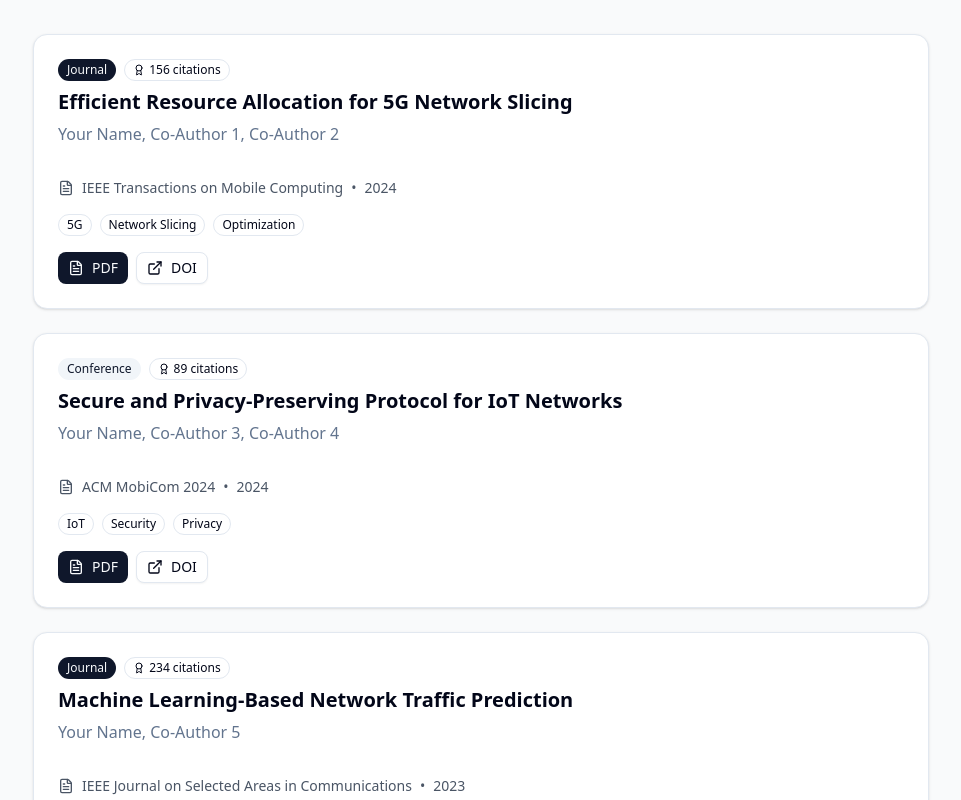
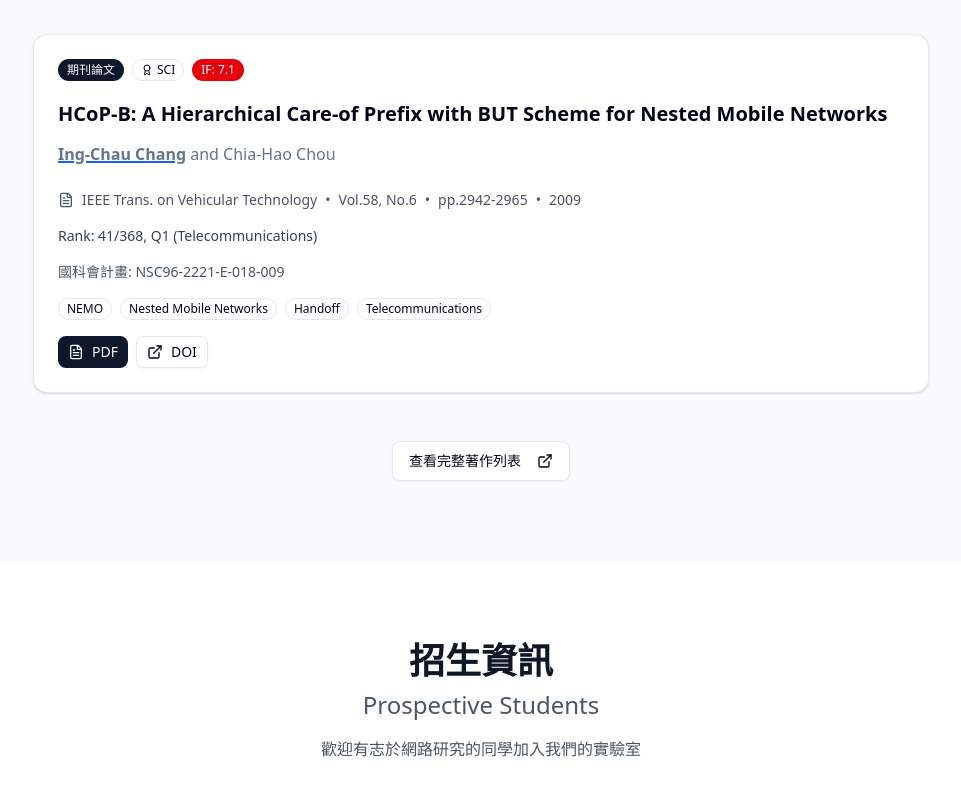
Before and after one commit to Laurence-R/professor_web_modernization, a Next.js app: page / in a window 1280 px wide. Shown: the part 1720-2520 px from the top of the page, without its empty margins (159-1120 px from the left). Built offline with nearby package versions, Linux system fonts and the light colour scheme.

Commit message:
fix: selected publications fixing

```diff
--- a/src/components/sections/SelectedPublications.tsx
+++ b/src/components/sections/SelectedPublications.tsx
@@ -9,45 +9,40 @@ import { Button } from "@/components/ui/button";
 
 const publications = [
     {
-        title: "Efficient Resource Allocation for 5G Network Slicing",
-        authors: "Your Name, Co-Author 1, Co-Author 2",
-        venue: "IEEE Transactions on Mobile Computing",
-        year: 2024,
-        citations: 156,
+        title: "HCoP-B: A Hierarchical Care-of Prefix with BUT Scheme for Nested Mobile Networks",
+        authors: "Ing-Chau Chang and Chia-Hao Chou",
+        venue: "IEEE Trans. on Vehicular Technology",
+        volume: "58",
+        issue: "6",
+        pages: "2942-2965",
+        year: 2009,
+        impactFactor: "7.1",
+        rank: "41/368, Q1 (Telecommunications)",
         type: "Journal",
+        indexes: ["SCI"],
+        nscProject: "NSC96-2221-E-018-009",
         links: {
             pdf: "#",
-            doi: "https://doi.org/10.1109/example",
+            doi: "#",
         },
-        tags: ["5G", "Network Slicing", "Optimization"],
-    },
-    {
-        title: "Secure and Privacy-Preserving Protocol for IoT Networks",
-        authors: "Your Name, Co-Author 3, Co-Author 4",
-        venue: "ACM MobiCom 2024",
-        year: 2024,
-        citations: 89,
-        type: "Conference",
-        links: {
-            pdf: "#",
-            doi: "https://doi.org/10.1145/example",
-        },
-        tags: ["IoT", "Security", "Privacy"],
-    },
-    {
-        title: "Machine Learning-Based Network Traffic Prediction",
-        authors: "Your Name, Co-Author 5",
-        venue: "IEEE Journal on Selected Areas in Communications",
-        year: 2023,
-        citations: 234,
-        type: "Journal",
-        links: {
-            pdf: "#",
-            doi: "https://doi.org/10.1109/example2",
-        },
-        tags: ["ML", "Traffic Prediction", "QoS"],
+        tags: ["NEMO", "Nested Mobile Networks", "Handoff", "Telecommunications"],
     },
 ];
+
+// 高亮作者名稱
+const highlightAuthor = (authors: string) => {
+    const parts = authors.split(/(Ing-Chau Chang|張英超)/gi);
+    return parts.map((part, index) => {
+        if (part.match(/(Ing-Chau Chang|張英超)/i)) {
+            return (
+                <span key={index} className="font-bold underline decoration-2 decoration-blue-600 dark:decoration-blue-400">
+                    {part}
+                </span>
+            );
+        }
+        return <span key={index}>{part}</span>;
+    });
+};
 
 export function SelectedPublications() {
     return (
@@ -71,7 +66,7 @@ export function SelectedPublications() {
                     </p>
                 </motion.div>
 
-                <div className="max-w-4xl mx-auto space-y-6">
+                <div className="grid gap-6 md:gap-8 max-w-4xl mx-auto">
                     {publications.map((pub, index) => (
                         <motion.div
                             key={index}
@@ -82,34 +77,61 @@ export function SelectedPublications() {
                         >
                             <Card className="hover:shadow-lg transition-shadow duration-300">
                                 <CardHeader>
-                                    <div className="flex items-start justify-between gap-4">
-                                        <div className="flex-1">
-                                            <div className="flex items-center gap-2 mb-2">
-                                                <Badge variant={pub.type === "Journal" ? "default" : "secondary"}>
-                                                    {pub.type}
+                                    <div className="flex flex-wrap gap-2 mb-3">
+                                        <Badge variant="default">
+                                            期刊論文
                                         </Badge>
-                                                <Badge variant="outline" className="gap-1">
+                                        {pub.indexes?.map((idx, i) => (
+                                            <Badge key={i} variant="outline" className="gap-1">
                                                 <Award className="h-3 w-3" />
-                                                    {pub.citations} citations
+                                                {idx}
                                             </Badge>
+                                        ))}
+                                        {pub.impactFactor && (
+                                            <Badge variant="destructive" className="gap-1">
+                                                IF: {pub.impactFactor}
+                                            </Badge>
+                                        )}
                                     </div>
                                     <CardTitle className="text-xl mb-2 leading-tight">
                                         {pub.title}
                                     </CardTitle>
                                     <CardDescription className="text-base">
-                                                {pub.authors}
+                                        {highlightAuthor(pub.authors)}
                                     </CardDescription>
-                                        </div>
-                                    </div>
                                 </CardHeader>
                                 <CardContent>
                                     <div className="space-y-4">
-                                        <div className="flex items-center gap-2 text-sm text-gray-600 dark:text-gray-400">
+                                        <div className="flex items-center flex-wrap gap-2 text-sm text-gray-600 dark:text-gray-400">
                                             <FileText className="h-4 w-4" />
                                             <span className="font-medium">{pub.venue}</span>
+                                            {pub.volume && (
+                                                <>
+                                                    <span>•</span>
+                                                    <span>Vol.{pub.volume}, No.{pub.issue}</span>
+                                                </>
+                                            )}
+                                            {pub.pages && (
+                                                <>
+                                                    <span>•</span>
+                                                    <span>pp.{pub.pages}</span>
+                                                </>
+                                            )}
                                             <span>•</span>
                                             <span>{pub.year}</span>
                                         </div>
+
+                                        {pub.rank && (
+                                            <div className="text-sm text-gray-700 dark:text-gray-300">
+                                                <span className="font-medium">Rank:</span> {pub.rank}
+                                            </div>
+                                        )}
+
+                                        {pub.nscProject && (
+                                            <div className="text-sm text-gray-600 dark:text-gray-400">
+                                                <span className="font-medium">國科會計畫:</span> {pub.nscProject}
+                                            </div>
+                                        )}
 
                                         <div className="flex flex-wrap gap-2">
                                             {pub.tags.map((tag, tagIndex) => (
```
Lines whose indentation alone changed are shown as unchanged.
